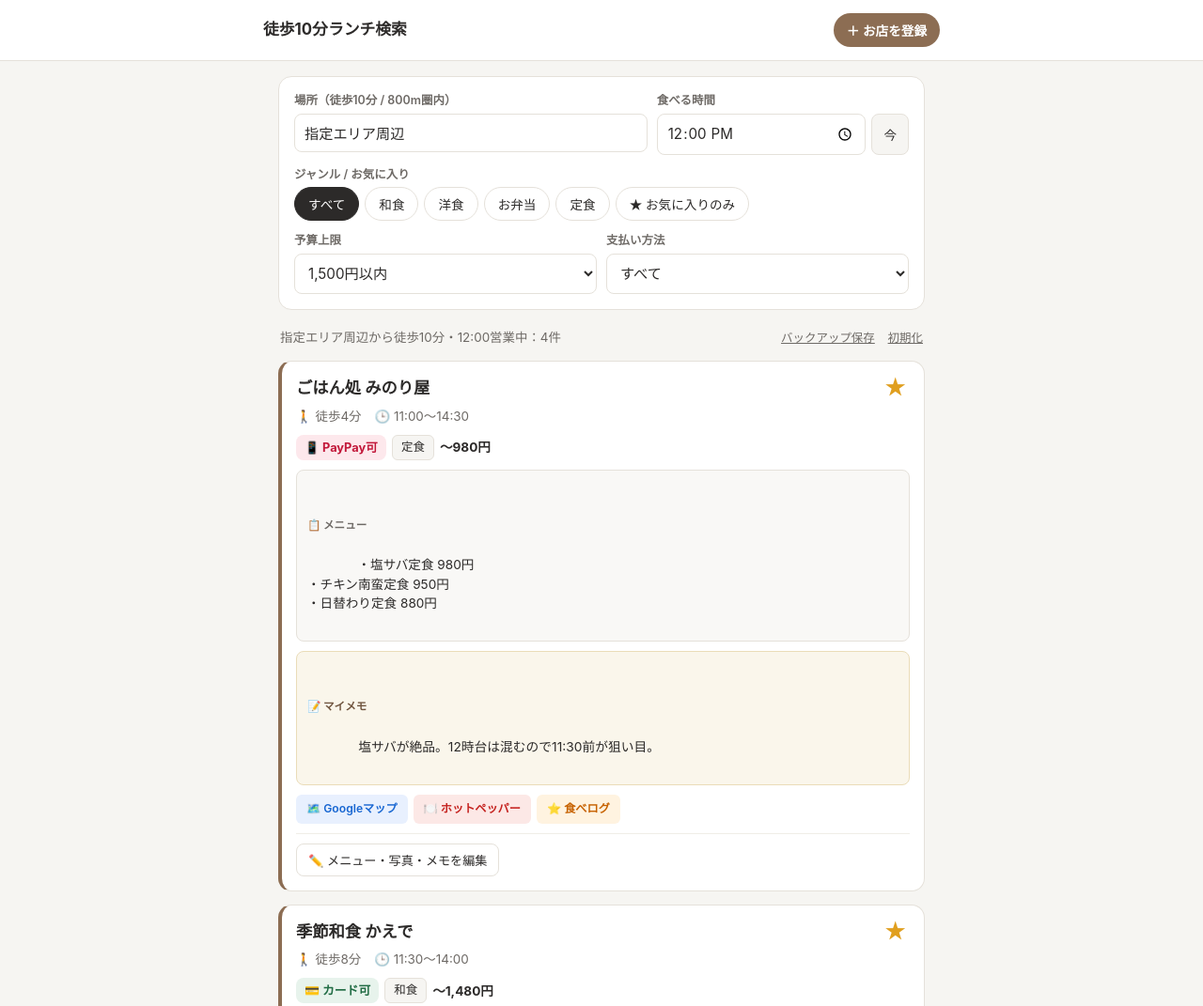
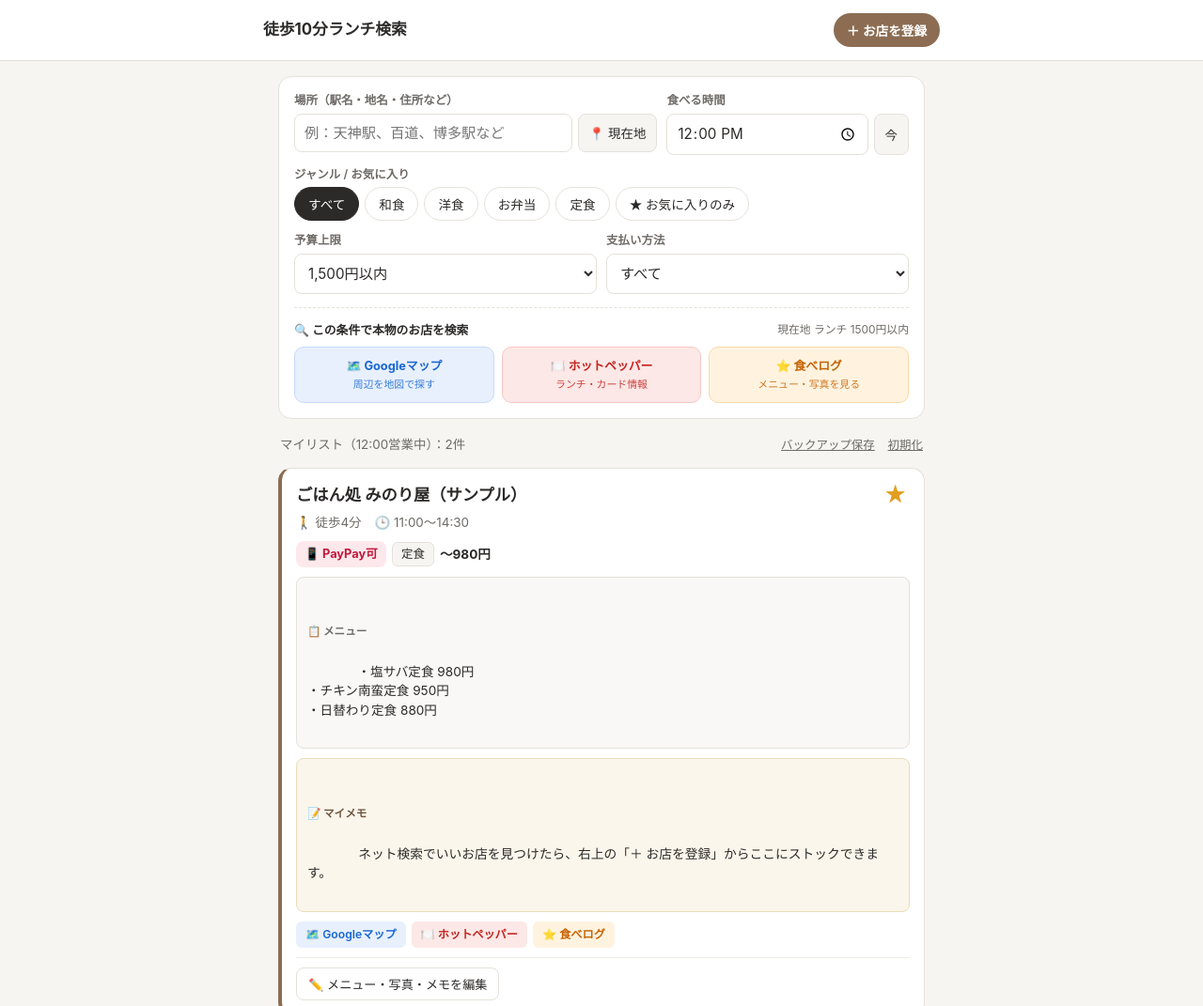
Before and after one commit to AKI-kooo/lunch-app, a plain HTML site: page index.html in a window 1280 px wide. Shown: the top 1071 px of the page at 94% size. Drawn offline with Linux system fonts and the light colour scheme.

Commit message:
Refactor styles and add web search functionality
Refactor layout and styling for better UI consistency. Added web search functionality with updated button styles and improved search query handling.

```diff
--- a/index.html
+++ b/index.html
@@ -72,7 +72,7 @@
       border: 1px solid var(--border);
       border-radius: 14px;
       padding: 16px;
-      margin-bottom: 16px;
+      margin-bottom: 14px;
     }
 
     .row { display: flex; gap: 10px; flex-wrap: wrap; margin-bottom: 12px; }
@@ -100,16 +100,22 @@
       font-family: inherit;
     }
 
-    .time-wrap { display: flex; gap: 6px; }
-    .now-btn {
+    .inline-wrap { display: flex; gap: 6px; }
+    .sub-pill-btn {
       white-space: nowrap;
       border: 1px solid var(--border);
       background: var(--bg);
       color: var(--text);
       border-radius: 8px;
-      padding: 0 12px;
-      font-size: 0.85rem;
+      padding: 0 11px;
+      font-size: 0.84rem;
       cursor: pointer;
+    }
+    .sub-pill-btn.gps-active {
+      background: #e8f0fe;
+      border-color: #90b8f8;
+      color: #1967d2;
+      font-weight: 600;
     }
 
     .chips { display: flex; gap: 6px; flex-wrap: wrap; margin-top: 4px; }
@@ -124,6 +130,52 @@
     }
     .chip.active { background: var(--text); color: #fff; border-color: var(--text); }
     .chip.fav-active { background: #fdf3dc; color: #9c6b08; border-color: #e8c468; font-weight: 700; }
+
+    /* 一発検索エリア */
+    .web-search-box {
+      margin-top: 14px;
+      padding-top: 14px;
+      border-top: 1px dashed var(--border);
+    }
+    .web-search-title {
+      font-size: 0.8rem;
+      font-weight: 700;
+      color: var(--text);
+      margin: 0 0 8px;
+      display: flex;
+      justify-content: space-between;
+      align-items: center;
+      flex-wrap: wrap;
+      gap: 4px;
+    }
+    .web-search-preview {
+      font-size: 0.74rem;
+      font-weight: 400;
+      color: var(--muted);
+    }
+    .web-search-btns {
+      display: grid;
+      grid-template-columns: repeat(3, 1fr);
+      gap: 8px;
+    }
+    .web-btn {
+      display: flex;
+      flex-direction: column;
+      align-items: center;
+      justify-content: center;
+      gap: 2px;
+      padding: 10px 6px;
+      border-radius: 10px;
+      font-size: 0.8rem;
+      font-weight: 700;
+      text-decoration: none;
+      text-align: center;
+      border: 1px solid transparent;
+    }
+    .web-btn-google { background: #e8f0fe; color: #1967d2; border-color: #c6dafc; }
+    .web-btn-hp { background: #fce8e6; color: #c5221f; border-color: #f6c8c3; }
+    .web-btn-tabelog { background: #fff3e0; color: #c76200; border-color: #fbd9a7; }
+    .web-btn span.sub { font-size: 0.68rem; font-weight: 500; opacity: 0.85; }
 
     .summary-bar {
       display: flex;
@@ -162,7 +214,6 @@
       gap: 8px;
       margin-bottom: 6px;
     }
-    .title-group { display: flex; align-items: center; gap: 6px; flex-wrap: wrap; }
     .shop-name { margin: 0; font-size: 1.08rem; font-weight: 700; }
 
     .fav-btn {
@@ -265,7 +316,6 @@
       border-radius: 6px;
       text-decoration: none;
       font-weight: 600;
-      border: 1px solid transparent;
     }
     .src-google { background: #e8f0fe; color: #1967d2; }
     .src-hotpepper { background: #fce8e6; color: #c5221f; }
@@ -291,11 +341,12 @@
 
     .empty {
       text-align: center;
-      padding: 40px 16px;
+      padding: 32px 16px;
       color: var(--muted);
       background: var(--surface);
       border-radius: 14px;
       border: 1px dashed var(--border);
+      font-size: 0.88rem;
     }
 
     .modal-backdrop {
@@ -362,15 +413,18 @@
 <main>
   <section class="panel">
     <div class="row">
-      <div class="field" style="flex: 1.4;">
-        <label for="locationInput">場所（徒歩10分 / 800m圏内）</label>
-        <input type="text" id="locationInput" value="指定エリア周辺" placeholder="例：〇〇駅、職場周辺など" />
+      <div class="field" style="flex: 1.5;">
+        <label for="locationInput">場所（駅名・地名・住所など）</label>
+        <div class="inline-wrap">
+          <input type="text" id="locationInput" placeholder="例：天神駅、百道、博多駅など" />
+          <button type="button" class="sub-pill-btn" id="gpsBtn">📍 現在地</button>
+        </div>
       </div>
       <div class="field">
         <label for="timeInput">食べる時間</label>
-        <div class="time-wrap">
+        <div class="inline-wrap">
           <input type="time" id="timeInput" value="12:00" />
-          <button type="button" class="now-btn" id="setNowBtn">今</button>
+          <button type="button" class="sub-pill-btn" id="setNowBtn">今</button>
         </div>
       </div>
     </div>
@@ -409,10 +463,32 @@
         </select>
       </div>
     </div>
+
+    <!-- 条件付き一発ネット検索 -->
+    <div class="web-search-box">
+      <div class="web-search-title">
+        <span>🔍 この条件で本物のお店を検索</span>
+        <span class="web-search-preview" id="searchQueryPreview"></span>
+      </div>
+      <div class="web-search-btns">
+        <a class="web-btn web-btn-google" id="webGoogleLink" href="#" target="_blank" rel="noopener">
+          <span>🗺️ Googleマップ</span>
+          <span class="sub">周辺を地図で探す</span>
+        </a>
+        <a class="web-btn web-btn-hp" id="webHpLink" href="#" target="_blank" rel="noopener">
+          <span>🍽️ ホットペッパー</span>
+          <span class="sub">ランチ・カード情報</span>
+        </a>
+        <a class="web-btn web-btn-tabelog" id="webTabelogLink" href="#" target="_blank" rel="noopener">
+          <span>⭐ 食べログ</span>
+          <span class="sub">メニュー・写真を見る</span>
+        </a>
+      </div>
+    </div>
   </section>
 
   <div class="summary-bar">
-    <span id="resultCount">0件のお店が見つかりました</span>
+    <span id="resultCount">マイリスト：0件</span>
     <div>
       <button class="reset-link" id="exportBtn" style="margin-right: 10px;">バックアップ保存</button>
       <button class="reset-link" id="resetDataBtn">初期化</button>
@@ -555,7 +631,7 @@
   const DEFAULT_SHOPS = [
     {
       id: "s1",
-      name: "ごはん処 みのり屋",
+      name: "ごはん処 みのり屋（サンプル）",
       genre: "定食",
       budget: 980,
       walkMin: 4,
@@ -565,13 +641,13 @@
       favorite: true,
       menu: "・塩サバ定食 980円\n・チキン南蛮定食 950円\n・日替わり定食 880円",
       photo: "",
-      memo: "塩サバが絶品。12時台は混むので11:30前が狙い目。",
+      memo: "ネット検索でいいお店を見つけたら、右上の「＋ お店を登録」からここにストックできます。",
       googleUrl: "",
       sourceUrl: ""
     },
     {
       id: "s2",
-      name: "ビストロ・ソレイユ",
+      name: "ビストロ・ソレイユ（サンプル）",
       genre: "洋食",
       budget: 1350,
       walkMin: 6,
@@ -584,38 +660,6 @@
       memo: "",
       googleUrl: "",
       sourceUrl: ""
-    },
-    {
-      id: "s3",
-      name: "手作りおべんとう こもれび",
-      genre: "お弁当",
-      budget: 750,
-      walkMin: 3,
-      open: "10:30",
-      close: "13:30",
-      payment: "cash",
-      favorite: false,
-      menu: "・日替わり幕の内 700円\n・のり明太弁当 650円",
-      photo: "",
-      memo: "13時すぎると日替わり弁当はだいたい売り切れ。現金のみ。",
-      googleUrl: "",
-      sourceUrl: ""
-    },
-    {
-      id: "s4",
-      name: "季節和食 かえで",
-      genre: "和食",
-      budget: 1480,
-      walkMin: 8,
-      open: "11:30",
-      close: "14:00",
-      payment: "card",
-      favorite: true,
-      menu: "・季節の焼き魚御膳 1,480円\n・天ぷら御膳 1,450円",
-      photo: "",
-      memo: "少し贅沢したい日に。席が広くて落ち着く。",
-      googleUrl: "",
-      sourceUrl: ""
     }
   ];
 
@@ -624,6 +668,7 @@
   let onlyFavorites = false;
   let tempEditPhoto = "";
   let tempNewPhoto = "";
+  let gpsCoords = null; // { lat, lng }
 
   function loadShops() {
     const saved = localStorage.getItem(STORAGE_KEY);
@@ -641,7 +686,6 @@
     }
   }
 
-  // 写真をスマホ用に軽く圧縮（横幅最大600px）
   function compressImage(file, callback) {
     const reader = new FileReader();
     reader.onload = (e) => {
@@ -698,11 +742,48 @@
       .replace(/"/g, "&quot;");
   }
 
+  // 一発ネット検索ボタンのURLを最新条件に更新
+  function updateWebSearchLinks() {
+    const loc = document.getElementById("locationInput").value.trim();
+    const budget = Number(document.getElementById("budgetSelect").value);
+    const pay = document.getElementById("paymentSelect").value;
+
+    const genreWord = selectedGenre === "すべて" ? "ランチ" : `${selectedGenre} ランチ`;
+    const budgetWord = budget < 9999 ? `${budget}円以内` : "";
+    const payWord = pay === "card" ? "カード可" : pay === "paypay" ? "PayPay" : "";
+
+    const parts = [loc || (gpsCoords ? "" : "現在地"), genreWord, budgetWord, payWord].filter(Boolean);
+    const queryText = parts.join(" ");
+
+    document.getElementById("searchQueryPreview").textContent =
+      gpsCoords && !loc ? `現在地周辺 / ${[genreWord, budgetWord, payWord].filter(Boolean).join(" ")}` : queryText;
+
+    // Googleマップ（GPS取得済みかつ場所欄が空なら、現在地中心・徒歩10分圏のズーム15zで開く）
+    if (gpsCoords && !loc) {
+      const mapQ = encodeURIComponent([genreWord, budgetWord, payWord].filter(Boolean).join(" "));
+      document.getElementById("webGoogleLink").href =
+        `https://www.google.com/maps/search/${mapQ}/@${gpsCoords.lat},${gpsCoords.lng},15z`;
+    } else {
+      const mapParts = [loc || "現在地", genreWord, budgetWord, payWord].filter(Boolean).join(" ");
+      document.getElementById("webGoogleLink").href =
+        `https://www.google.com/maps/search/?api=1&query=${encodeURIComponent(mapParts)}`;
+    }
+
+    // ホットペッパー・食べログ（サイト指定検索で最新情報を表示）
+    const siteBase = [loc || "現在地", genreWord, budgetWord, payWord].filter(Boolean).join(" ");
+    document.getElementById("webHpLink").href =
+      `https://www.google.com/search?q=${encodeURIComponent("site:hotpepper.jp " + siteBase)}`;
+    document.getElementById("webTabelogLink").href =
+      `https://www.google.com/search?q=${encodeURIComponent("site:tabelog.com " + siteBase)}`;
+  }
+
   function render() {
+    updateWebSearchLinks();
+
     const targetTime = document.getElementById("timeInput").value;
     const maxBudget = Number(document.getElementById("budgetSelect").value);
     const paymentFilter = document.getElementById("paymentSelect").value;
-    const locationName = document.getElementById("locationInput").value.trim() || "指定場所";
+    const locationName = document.getElementById("locationInput").value.trim();
 
     const filtered = shops
       .filter(s => s.walkMin <= 10)
@@ -717,16 +798,16 @@
       });
 
     document.getElementById("resultCount").textContent =
-      `${locationName}から徒歩10分・${targetTime}営業中：${filtered.length}件`;
+      `マイリスト（${targetTime}営業中）：${filtered.length}件`;
 
     const listEl = document.getElementById("shopList");
     if (filtered.length === 0) {
-      listEl.innerHTML = `<div class="empty">条件に合うお店が見つかりませんでした。</div>`;
+      listEl.innerHTML = `<div class="empty">マイリストに条件に合うお店がありません。<br>上の「本物のお店を検索」ボタンから探して、気に入ったお店を登録してみてください！</div>`;
       return;
     }
 
     listEl.innerHTML = filtered.map(shop => {
-      const q = encodeURIComponent(shop.name + " " + locationName);
+      const q = encodeURIComponent(shop.name + (locationName ? " " + locationName : ""));
       const googleHref = shop.googleUrl || `https://www.google.com/maps/search/?api=1&query=${q}`;
       const hpHref = (shop.sourceUrl && shop.sourceUrl.includes("hotpepper"))
         ? shop.sourceUrl
@@ -738,9 +819,7 @@
       return `
         <article class="shop-card ${shop.memo ? "has-memo" : ""}">
           <div class="card-top">
-            <div class="title-group">
-              <h3 class="shop-name">${escapeHtml(shop.name)}</h3>
-            </div>
+            <h3 class="shop-name">${escapeHtml(shop.name)}</h3>
             <button class="fav-btn ${shop.favorite ? "active" : ""}" onclick="toggleFav('${shop.id}')" aria-label="お気に入り">
               ${shop.favorite ? "★" : "☆"}
             </button>
@@ -791,6 +870,39 @@
     }).join("");
   }
 
+  // 現在地（GPS）取得ボタン
+  const gpsBtn = document.getElementById("gpsBtn");
+  gpsBtn.addEventListener("click", () => {
+    if (!navigator.geolocation) {
+      alert("このブラウザは現在地取得に対応していません。場所欄に駅名などを入力してください。");
+      return;
+    }
+    gpsBtn.textContent = "取得中…";
+    navigator.geolocation.getCurrentPosition(
+      (pos) => {
+        gpsCoords = { lat: pos.coords.latitude, lng: pos.coords.longitude };
+        document.getElementById("locationInput").value = "";
+        gpsBtn.textContent = "📍 取得済";
+        gpsBtn.classList.add("gps-active");
+        render();
+      },
+      () => {
+        gpsBtn.textContent = "📍 現在地";
+        alert("現在地を取得できませんでした。位置情報の許可を確認するか、場所欄に駅名などを入力してください。");
+      },
+      { enableHighAccuracy: false, timeout: 8000 }
+    );
+  });
+
+  document.getElementById("locationInput").addEventListener("input", () => {
+    if (document.getElementById("locationInput").value.trim()) {
+      gpsCoords = null;
+      gpsBtn.textContent = "📍 現在地";
+      gpsBtn.classList.remove("gps-active");
+    }
+    render();
+  });
+
   window.toggleFav = function(shopId) {
     const shop = shops.find(s => s.id === shopId);
     if (!shop) return;
@@ -814,7 +926,7 @@
     render();
   });
 
-  ["locationInput", "timeInput", "budgetSelect", "paymentSelect"].forEach(id => {
+  ["timeInput", "budgetSelect", "paymentSelect"].forEach(id => {
     document.getElementById(id).addEventListener("input", render);
     document.getElementById(id).addEventListener("change", render);
   });
```
